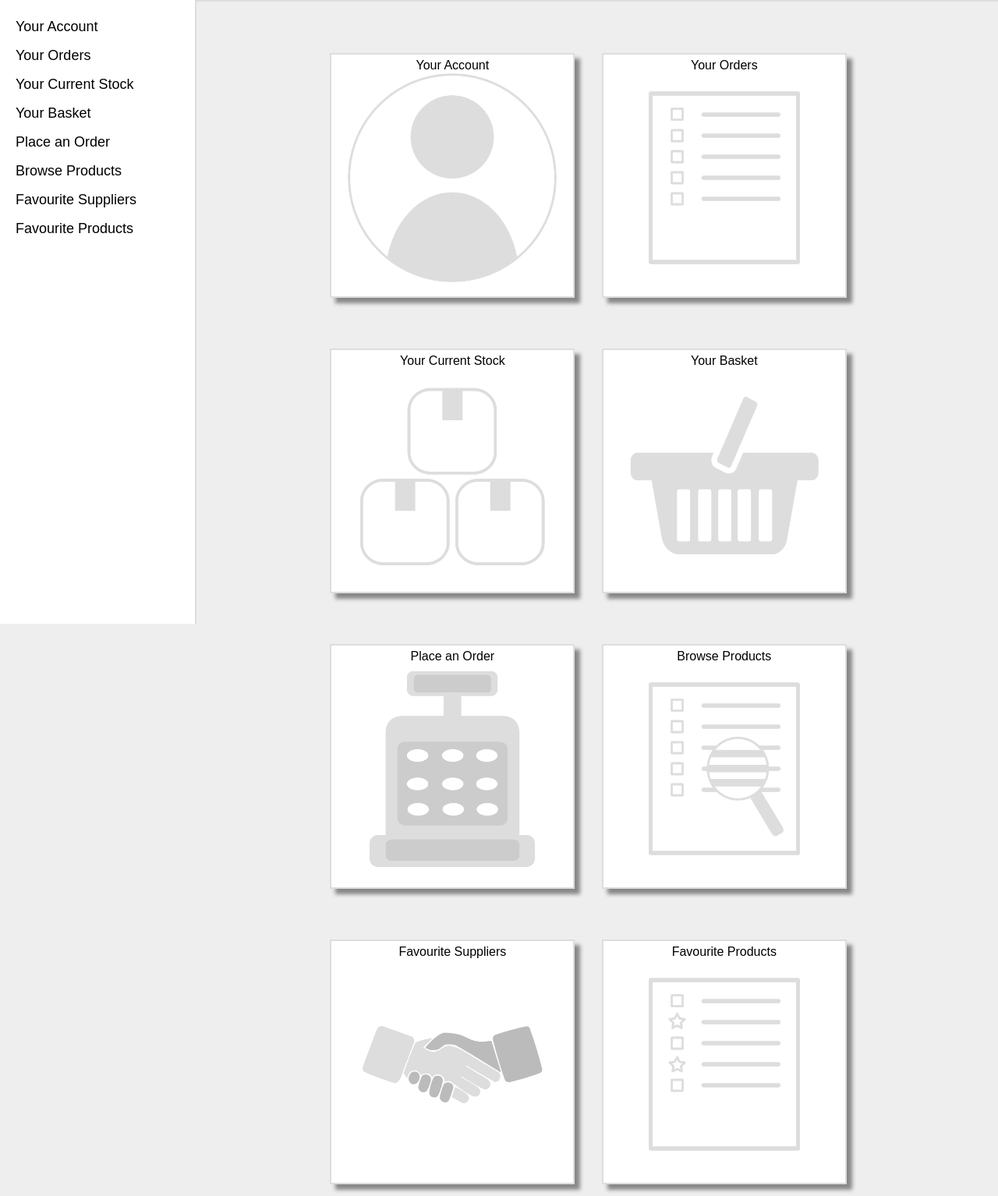
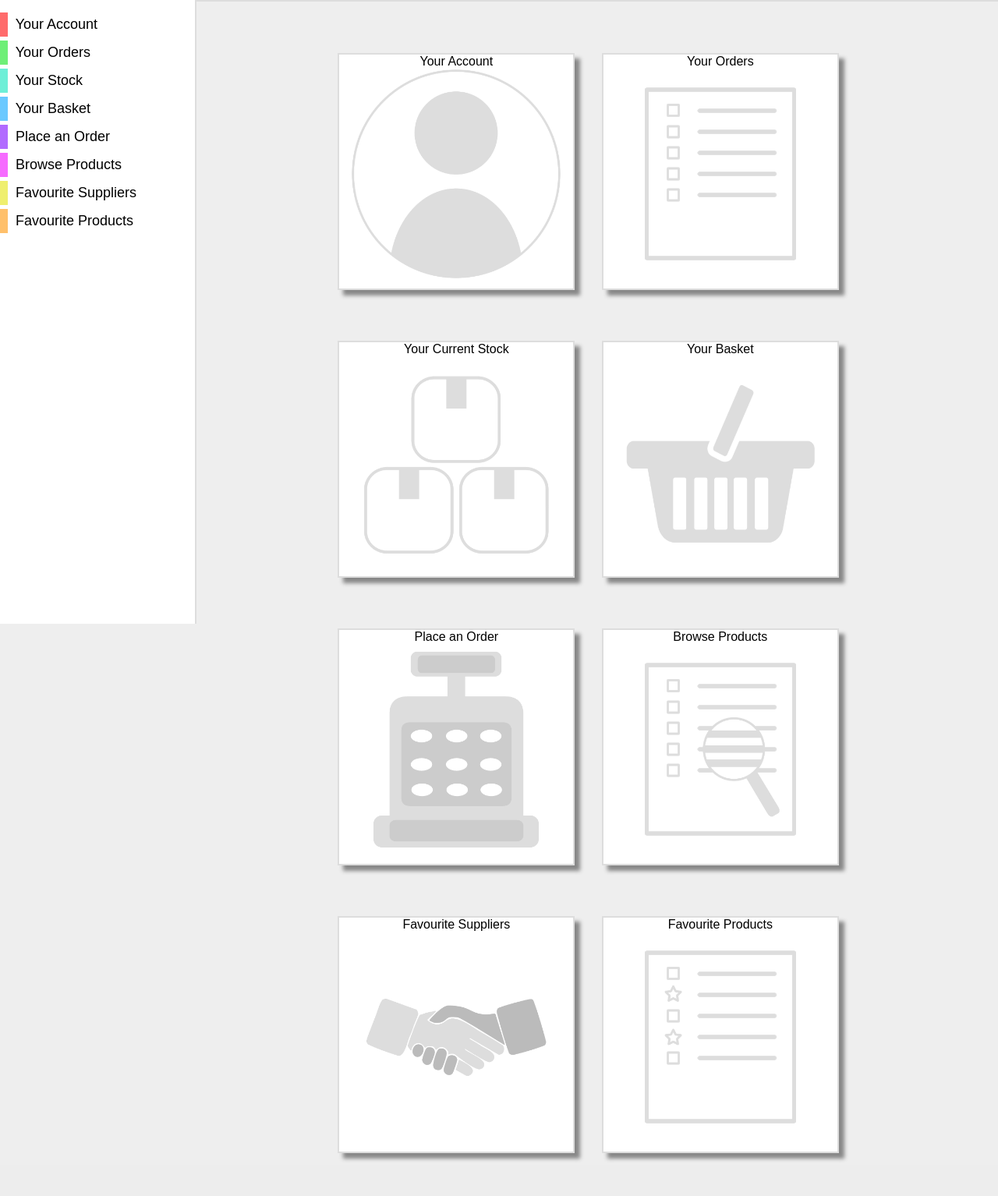
Before and after one commit to SirSquiggles94/CC-Project, a PHP site: page /restaurant_portal/home.php in a window 1280 px wide. Shown: the part 60-1594 px from the top of the page at 78% size. After the commit the page ends 1549 px from the top, so only its background shows below. Run offline with PHP 8.4, Linux system fonts and the light colour scheme.

Commit message:
Colour!
Have added transitions and colour to the tiles as well as the menu
items.

Menu items now have hyperlinks to correct pages.

PHP script is needed to determine the content shown.

```diff
--- a/restaurant_portal/home.php
+++ b/restaurant_portal/home.php
@@ -35,12 +35,12 @@
 						function enable_nav()
 						{
 							var win_size = window.innerWidth;
-							if(win_size > 775)
+							if(win_size > 720)
 							{
 								document.getElementById("nav_bar").style.display = "block";
 								click_count = 1;
 							}
-							else if(win_size < 775)
+							else if(win_size < 720)
 							{
 								document.getElementById("nav_bar").style.display = "none";
 								click_count = 0;
@@ -85,72 +85,114 @@
 
 			<ul class = "nav_list">
 				<li>
-
-					<a>Your Account</a>
-
-
+					<a href = "home.php?p=1">
+						<div id = "account_nav">
+							&nbsp; Your Account
+						</div>
+					</a>
 				</li>
 				<li>
-					Your Orders
+					<a href = "home.php?p=2">
+						<div id = "orders_nav">
+							&nbsp; Your Orders
+						</div>
+					</a>
 				</li>
 				<li>
-					Your Current Stock
+					<a href = "home.php?p=3">
+						<div id = "stock_nav">
+							&nbsp; Your Stock
+						</div>
+					</a>
 				</li>
 				<li>
-					Your Basket
+					<a href = "home.php?p=4">
+						<div id = "basket_nav">
+							&nbsp; Your Basket
+						</div>
+					</a>
 				</li>
 				<li>
-					Place an Order
+					<a href = "home.php?p=5">
+						<div id = "plOrder_nav">
+							&nbsp; Place an Order
+						</div>
+					</a>
 				</li>
 				<li>
-					Browse Products
+					<a href = "home.php?p=6">
+						<div id = "browse_nav">
+							&nbsp; Browse Products
+						</div>
+					</a>
 				</li>
 				<li>
-					Favourite Suppliers
+					<a href = "home.php?p=7">
+						<div id = "favSupplier_nav">
+							&nbsp; Favourite Suppliers
+						</div>
+					</a>
 				</li>
 				<li>
-					Favourite Products
+					<a href = "home.php?p=8">
+						<div id = "favProduct_nav">
+							&nbsp; Favourite Products
+						</div>
+					</a>
 				</li>
 			</ul>
-
 
 		</nav>
 		<content id = "content">
 
 			<ul class = "category_box">
 				<li>
-
-					Your Account
-					<img src = "Images/account_icon.png" class = "tile_icon">
-
+					<div id = "account">
+						Your Account
+						<img src = "Images/account_icon.png" class = "tile_icon">
+					</div>
+				</li>
+				<li >
+					<div id = "orders">
+						Your Orders
+						<img src = "Images/orders_icon.png" class = "tile_icon">
+					</div>
 				</li>
 				<li>
-					Your Orders
-					<img src = "Images/orders_icon.png" class = "tile_icon">
+					<div id = "stock">
+						Your Current Stock
+						<img src = "Images/stock_icon.png" class = "tile_icon">
+					</div>
 				</li>
 				<li>
-					Your Current Stock
-					<img src = "Images/stock_icon.png" class = "tile_icon">
+					<div id = "basket">
+						Your Basket
+						<img src = "Images/basket_icon.png" class = "tile_icon">
+					</div>
 				</li>
 				<li>
-					Your Basket
-					<img src = "Images/basket_icon.png" class = "tile_icon">
+					<div id = "plOrder">
+						Place an Order
+						<img src = "Images/plcOrder_icon.png" class = "tile_icon">
+					</div>
 				</li>
 				<li>
-					Place an Order
-					<img src = "Images/plcOrder_icon.png" class = "tile_icon">
+					<div id = "browse">
+						Browse Products
+						<img src = "Images/browse_icon.png" class = "tile_icon">
+					</div>
 				</li>
 				<li>
-					Browse Products
-					<img src = "Images/browse_icon.png" class = "tile_icon">
+					<div id = "favSupplier">
+						Favourite Suppliers
+						<img src = "Images/favSupplier_icon.png" class = "tile_icon">
+					</div>
 				</li>
 				<li>
-					Favourite Suppliers
-					<img src = "Images/favSupplier_icon.png" class = "tile_icon">
-				</li>
-				<li>
-					Favourite Products
-					<img src = "Images/favProduct_icon.png" class = "tile_icon">
+					<div id = "favProduct">
+						Favourite Products
+						<img src = "Images/favProduct_icon.png" class = "tile_icon">
+					</div>
 				</li>
 			</ul>
 
--- a/restaurant_portal/home_style.css
+++ b/restaurant_portal/home_style.css
@@ -39,6 +39,13 @@ content
 	margin-top: 120px;
 	float: left;
 	text-align: center;
+
+}
+
+a
+{
+	text-decoration: none;
+	color: black;
 }
 
 #logo
@@ -60,6 +67,210 @@ content
 #menu_button:hover
 {
 	background-color: #DDDDDD;
+}
+
+#account
+{
+	width: 100%;
+	height: 0px;
+	background-color: #FF6B6B;
+	transition-property: height;
+    transition-duration: 0.3s;
+    transition-timing-function: linear;
+}
+
+#orders
+{
+	width: 100%;
+	height: 0px;
+	background-color: #6EEF77;
+	transition-property: height;
+    transition-duration: 0.3s;
+    transition-timing-function: linear;
+}
+
+#stock
+{
+	width: 100%;
+	height: 0px;
+	background-color: #6EEFD7;
+	transition-property: height;
+    transition-duration: 0.3s;
+    transition-timing-function: linear;
+}
+
+#basket
+{
+	width: 100%;
+	height: 0px;
+	background-color: #6BC9FF;
+	transition-property: height;
+    transition-duration: 0.3s;
+    transition-timing-function: linear;
+}
+
+#plOrder
+{
+	width: 100%;
+	height: 0px;
+	background-color: #B16BFF;
+	transition-property: height;
+    transition-duration: 0.3s;
+    transition-timing-function: linear;
+}
+
+#browse
+{
+	width: 100%;
+	height: 0px;
+	background-color: #F66BFF;
+	transition-property: height;
+    transition-duration: 0.3s;
+    transition-timing-function: linear;
+}
+
+#favSupplier
+{
+	width: 100%;
+	height: 0px;
+	background-color: #EFEF6E;
+	transition-property: height;
+    transition-duration: 0.3s;
+    transition-timing-function: linear;
+}
+
+#favproduct
+{
+	width: 100%;
+	height: 0px;
+	background-color: #FFC06B;
+	transition-property: height;
+    transition-duration: 0.3s;
+    transition-timing-function: linear;
+}
+
+/*
+For Nav Bar
+*/
+
+#account_nav
+{
+	width: 0px;
+	padding-bottom: 5px;
+	padding-top: 5px;
+	padding-left: 5px;
+	white-space: nowrap;
+	background-color: #FF6B6B;
+	border-left: 5px solid #FF6B6B;
+	margin-bottom: 5px;
+	transition-property: width;
+    transition-duration: 0.3s;
+    transition-timing-function: linear;
+}
+
+#orders_nav
+{
+	width: 0px;
+	padding-bottom: 5px;
+	padding-top: 5px;
+	padding-left: 5px;
+	white-space: nowrap;
+	border-left: 5px solid #6EEF77;
+	margin-bottom: 5px;
+	background-color: #6EEF77;
+	transition-property: width;
+    transition-duration: 0.3s;
+    transition-timing-function: linear;
+}
+
+#stock_nav
+{
+	width: 0px;
+	padding-bottom: 5px;
+	padding-top: 5px;
+	padding-left: 5px;
+	white-space: nowrap;
+	border-left: 5px solid #6EEFD7;
+	margin-bottom: 5px;
+	background-color: #6EEFD7;
+	transition-property: width;
+    transition-duration: 0.3s;
+    transition-timing-function: linear;
+}
+
+#basket_nav
+{
+	width: 0px;
+	padding-bottom: 5px;
+	padding-top: 5px;
+	padding-left: 5px;
+	white-space: nowrap;
+	border-left: 5px solid #6BC9FF;
+	margin-bottom: 5px;
+	background-color: #6BC9FF;
+	transition-property: width;
+    transition-duration: 0.3s;
+    transition-timing-function: linear;
+}
+
+#plOrder_nav
+{
+	width: 0px;
+	padding-bottom: 5px;
+	padding-top: 5px;
+	padding-left: 5px;
+	white-space: nowrap;
+	border-left: 5px solid #B16BFF;
+	margin-bottom: 5px;
+	background-color: #B16BFF;
+	transition-property: width;
+    transition-duration: 0.3s;
+    transition-timing-function: linear;
+}
+
+#browse_nav
+{
+	width: 0px;
+	padding-bottom: 5px;
+	padding-top: 5px;
+	padding-left: 5px;
+	white-space: nowrap;
+	border-left: 5px solid #F66BFF;
+	margin-bottom: 5px;
+	background-color: #F66BFF;
+	transition-property: width;
+    transition-duration: 0.3s;
+    transition-timing-function: linear;
+}
+
+#favSupplier_nav
+{
+	width: 0px;
+	padding-bottom: 5px;
+	padding-top: 5px;
+	padding-left: 5px;
+	white-space: nowrap;
+	border-left: 5px solid #EFEF6E;
+	margin-bottom: 5px;
+	background-color: #EFEF6E;
+	transition-property: width;
+    transition-duration: 0.3s;
+    transition-timing-function: linear;
+}
+
+#favproduct_nav
+{
+	width: 0px;
+	padding-bottom: 5px;
+	padding-top: 5px;
+	padding-left: 5px;
+	white-space: nowrap;
+	border-left: 5px solid #FFC06B;
+	margin-bottom: 5px;
+	background-color: #FFC06B;
+	transition-property: width;
+    transition-duration: 0.3s;
+    transition-timing-function: linear;
 }
 
 .small_menu
@@ -89,15 +300,15 @@ content
 {
 	background-color: white;
 	border: 2px solid #DDDDDD;
-	padding: 5px;
 	display: inline-block;
 	cursor: pointer;
 	width: 200px;
 	height: 200px;
 	margin: 15px;
+
 	box-shadow: 7px 7px 5px #888888;
 
-	transition-property: width, height, margin;
+	transition-property: width, height, margin, background-color;
     transition-duration: 0.2s;
     transition-timing-function: linear;
 }
@@ -111,9 +322,49 @@ content
 	margin-right: 10px;
 }
 
+.category_box li:hover #account
+{
+	height: 100%;
+}
+
+.category_box li:hover #orders
+{
+	height: 100%;
+}
+
+.category_box li:hover #stock
+{
+	height: 100%;
+}
+
+.category_box li:hover #basket
+{
+	height: 100%;
+}
+
+.category_box li:hover #plOrder
+{
+	height: 100%;
+}
+
+.category_box li:hover #browse
+{
+	height: 100%;
+}
+
+.category_box li:hover #favSupplier
+{
+	height: 100%;
+}
+
+.category_box li:hover #favProduct
+{
+	height: 100%;
+}
+
 .tile_icon
 {
-	width: 270px;
+	width: 170px;
 }
 
 .nav_list
@@ -125,20 +376,58 @@ content
 .nav_list li
 {
 	font-size: 18px;
-	padding-bottom: 5px;
-	padding-top: 8px;
-	padding-left: 20px;
 	cursor: pointer;
-	height: 24px;
-	width: 230px;
+	width: 240px;
+	text-wrap: nowrap;
 }
 
-.nav_list li:hover
+/*
+
+For Nav
+
+*/
+
+.nav_list li:hover #account_nav
 {
-	background-color: #DDDDDD;
+	width: 100%;
 }
 
-@media screen and (min-width: 775px)
+.nav_list li:hover #orders_nav
+{
+	width: 100%;
+}
+
+.nav_list li:hover #stock_nav
+{
+	width: 100%;
+}
+
+.nav_list li:hover #basket_nav
+{
+	width: 100%;
+}
+
+.nav_list li:hover #plOrder_nav
+{
+	width: 100%;
+}
+
+.nav_list li:hover #browse_nav
+{
+	width: 100%;
+}
+
+.nav_list li:hover #favSupplier_nav
+{
+	width: 100%;
+}
+
+.nav_list li:hover #favProduct_nav
+{
+	width: 100%;
+}
+
+@media screen and (min-width: 720px)
 {
 	header
 	{
@@ -175,6 +464,11 @@ content
 		display: none;
 	}
 
+	.tile_icon
+	{
+		width: 270px;
+	}
+
 	.category_box li
 	{
 
```
